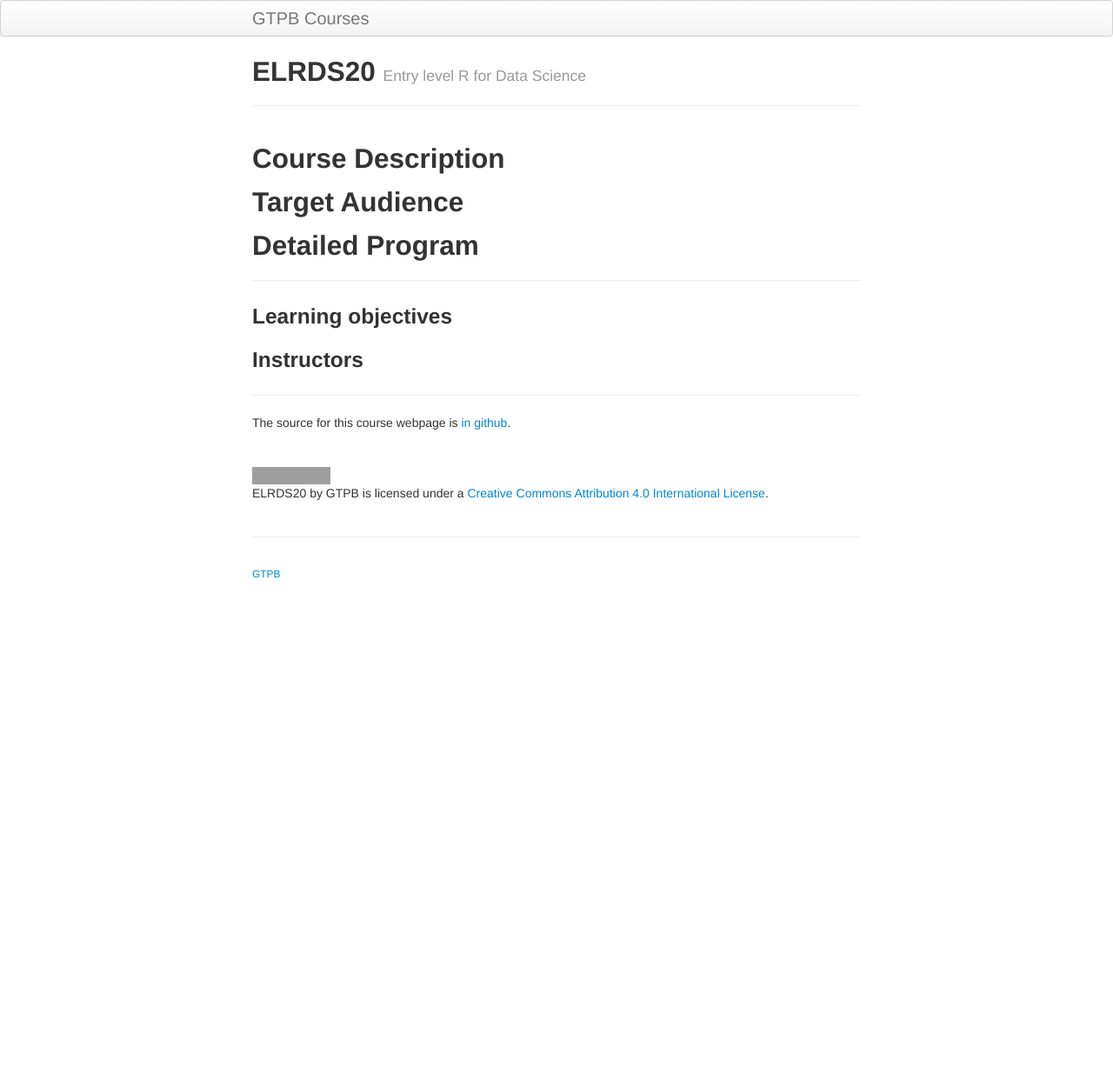
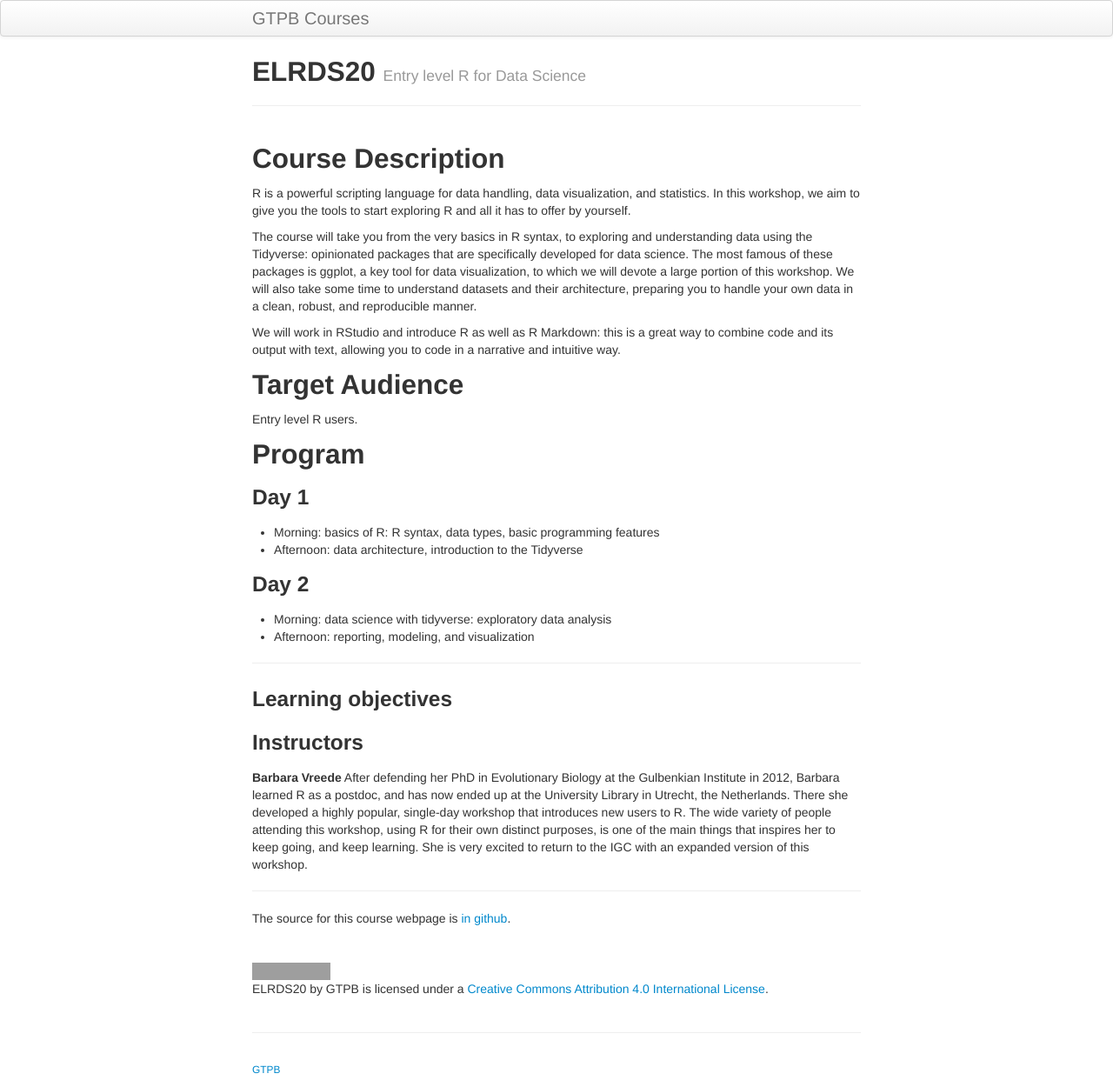
Before and after one commit to GTPB/ELRDS20, a Jekyll site: the page built from index.md, in a window 1280 px wide. Shown: the whole page at 87% size. Built offline with Jekyll 4.4.1, drawn with Linux system fonts in a browser that asks for light colours; our own code applies the rules of GitHub Pages for plain Markdown files; before the commit the page ends 900 px from its top, so only the background shows below that; grey boxes are pictures that could not be loaded.

Commit message:
update with workshop description and bio

```diff
--- a/index.md
+++ b/index.md
@@ -30,11 +30,7 @@ schemadotorg:
   # Contributor info
   contributor:
     - "@type": Person
-      name: "CO-AUTHOR_1"
-    - "@type": Person
-      name: "CO-AUTHOR_2"
-    - "@type": Person
-      name: "CO-AUTHOR_3"
+      name: "Barbara Vreede"
 
   # License & Language & url
   license: https://creativecommons.org/licenses/by/4.0/
@@ -43,19 +39,31 @@ schemadotorg:
 ---
 
 ## Course Description
+R is a powerful scripting language for data handling, data visualization, and statistics. In this workshop, we aim to give you the tools to start exploring R and all it has to offer by yourself.
 
+The course will take you from the very basics in R syntax, to exploring and understanding data using the Tidyverse: opinionated packages that are specifically developed for data science. The most famous of these packages is ggplot, a key tool for data visualization, to which we will devote a large portion of this workshop. We will also take some time to understand datasets and their architecture, preparing you to handle your own data in a clean, robust, and reproducible manner.
+
+We will work in RStudio and introduce R as well as R Markdown: this is a great way to combine code and its output with text, allowing you to code in a narrative and intuitive way.
 
 ## Target Audience
+Entry level R users.
 
+## Program
+### Day 1
+- Morning: basics of R: R syntax, data types, basic programming features
+- Afternoon: data architecture, introduction to the Tidyverse
 
-## Detailed Program
-
+### Day 2
+- Morning: data science with tidyverse: exploratory data analysis
+- Afternoon: reporting, modeling, and visualization
 
 ---
 
 ### Learning objectives
 
 ### Instructors
+**Barbara Vreede**
+After defending her PhD in Evolutionary Biology at the Gulbenkian Institute in 2012, Barbara learned R as a postdoc, and has now ended up at the University Library in Utrecht, the Netherlands. There she developed a highly popular, single-day workshop that introduces new users to R. The wide variety of people attending this workshop, using R for their own distinct purposes, is one of the main things that inspires her to keep going, and keep learning. She is very excited to return to the IGC with an expanded version of this workshop.
 
 ---
 
```
